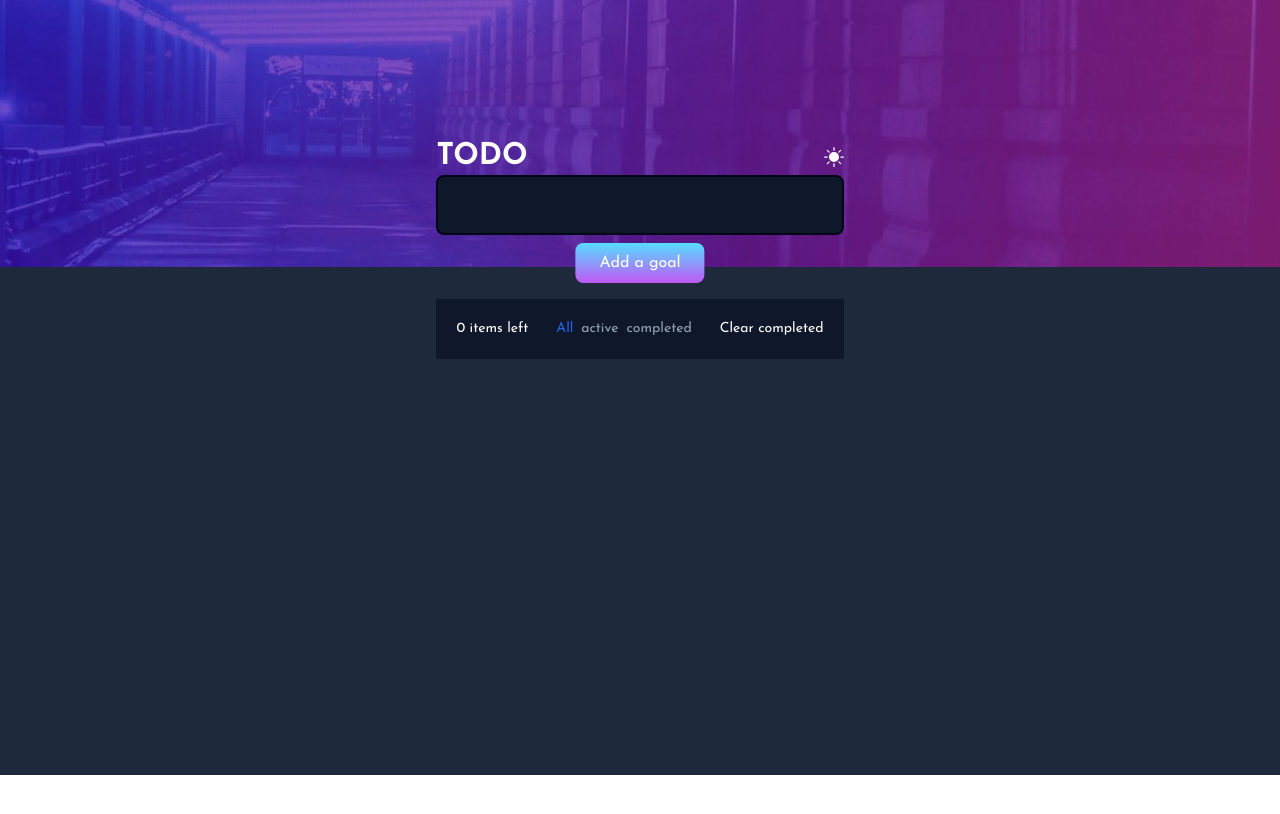
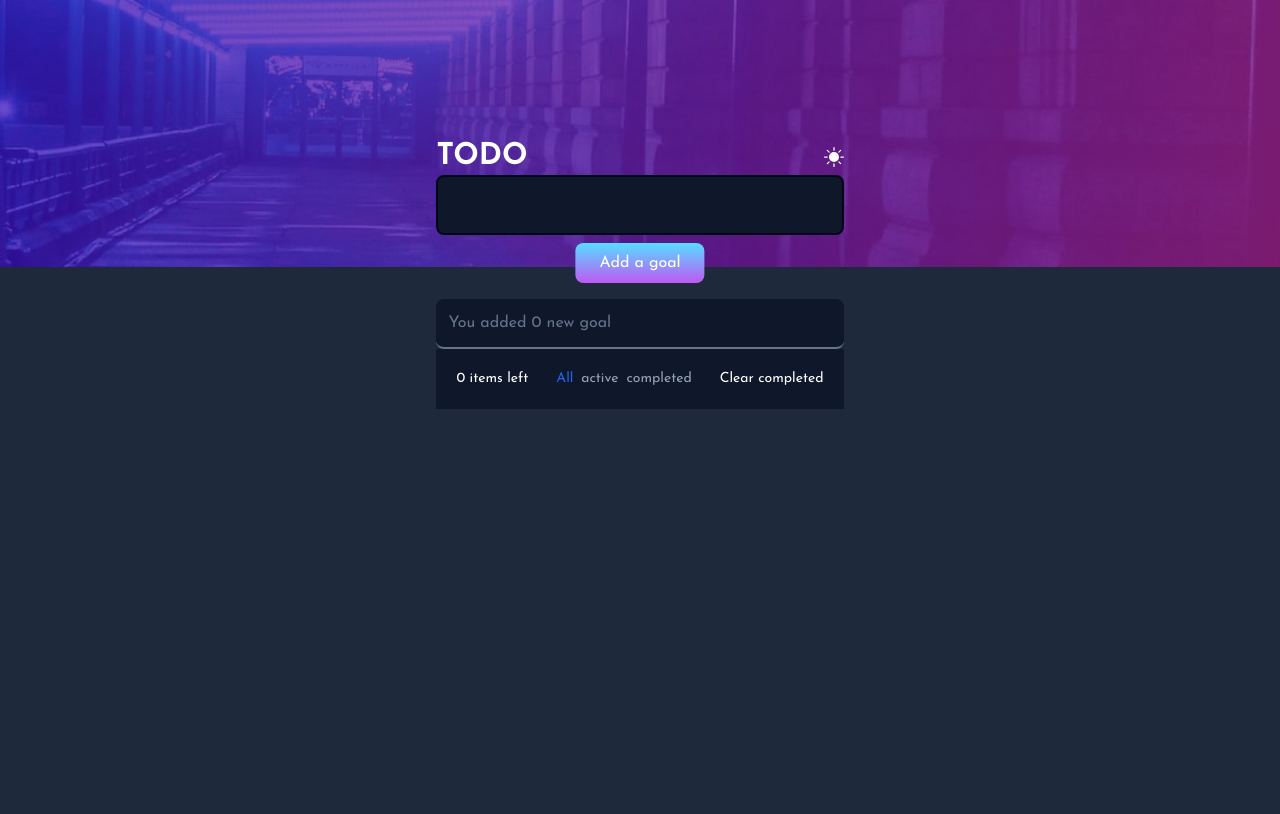
Before and after one commit to WilsonTomisin/todo-app-challenge, a React (Create React App) app: page / in a window 1280 px wide. Shown: the top 814 px of the page. Built offline with nearby package versions, Linux system fonts and the light colour scheme.

Commit message:
styled the disabled check box and text

```diff
--- a/src/components/Todo.jsx
+++ b/src/components/Todo.jsx
@@ -14,13 +14,13 @@ export const Todo = ({islight, setLight}) => {
     const stateReducer =(state ,action)=>{
         if (action.type == 'add') {
             const Newgoal = action.payload
-            // console.log(`new goal added: ${Newgoal.text}`);
+            console.log(`new goal added: ${Newgoal.text}`);
             return {
                 ...state,
                 todo:[...state.todo, Newgoal]
             }
         } else if( action.type == 'remove'){
-            // console.log('removed todo item.')
+            console.log('removed todo item.')
             return{
                 todo: state.todo.filter((item)=> item.id !== action.payload)
             }
@@ -28,7 +28,7 @@ export const Todo = ({islight, setLight}) => {
         } else if (action.type == 'checked') {
             return{
                 ...state,
-                todo: state.todo.map((item , index)=>(
+                todo: state.todo.map((item)=>(
                     item.id == action.payload ? { ...item, disabled : true} : item
                 ))
             }
@@ -42,7 +42,7 @@ export const Todo = ({islight, setLight}) => {
     const [activeGoals , setActiveGoals] = useState([])
     const inputRef = useRef(null)
 
-    let updatedGoal;
+
 
 
 
@@ -76,14 +76,14 @@ export const Todo = ({islight, setLight}) => {
                 inputRef.current.focus()
                 setTodo('')
                 if (todo.length > 3) {
-                    updatedGoal ={ id: Date.now() ,text: todo ,completed : false}
+                    const updatedGoal ={ id: Date.now() ,text: todo ,completed : false}
                     dispatch({type: 'add', payload: updatedGoal})
                 }
                 // console.log(todo)
 
             }}>Add a goal </button>
             {<Routes>
-               <Route path='/' element={<Todolist list={state} dispatch={dispatch}  setcompletedGoals={setcompletedGoals}  setActiveGoals={ setActiveGoals} updatedGoal={updatedGoal} />} />
+               <Route path='/' element={<Todolist list={state} dispatch={dispatch}  setcompletedGoals={setcompletedGoals}  setActiveGoals={ setActiveGoals}  />} />
                <Route path='/active' element={<Activegoals list={state} completedGoals={ completedGoals} activeGoals = { activeGoals}/>}/>
                <Route path='/completed' element={<Completedgoals setcompletedGoals={setcompletedGoals} completedGoals={completedGoals}/>}/>
 
--- a/src/components/Todolist.jsx
+++ b/src/components/Todolist.jsx
@@ -1,32 +1,18 @@
 import React from 'react';
-import { useState } from 'react';
 import '../styles/todolist.css'
-import { Completedgoals } from './Completedgoals';
+
 
 export const Todolist = ({ list, dispatch, setcompletedGoals }) => {
-    const [isChecked, setIsChecked] = useState(false)
-    // const [ newA, setNewA] = useState()
     const newArr = [ ...list.todo]
-
-
-    // React.useEffect(()=>{
-    //     console.log(newArr)
-    // },[newArr])
-
-    // const handleItemClick=(itemId)=>{
-    //     setNewArr((preval)=>preval.map((item)=>(
-    //             itemId == item.id ? {...item,disabled: true} : item
-    //         ))
-    //     )
-
-    // }
+    const isPlural = newArr.length > 1 ? 'goals' : 'goal'
 
 return (
-    <div className=' mt-4 bg-slate-900 rounded-lg text-white font-semibold'>
+    <div className=' mt-4 bg-slate-900 rounded-lg text-white font-semibold border-b-2 border-slate-500'>
 
         { newArr.map((item, index)=>{
 
-            const acheived = item.disabled == true ? 'text-overline':' ' ;
+            const acheived = item.disabled == true ? 'achieved':'' ;
+            const disabledCheckbox = item.disabled === true ? 'checked' :''
             return(
                 <div key={index} className={` goal px-2 border-b-2 border-slate-500 flex items-center justify-between`} disabled={item.disabled}>
                     <label className="custom-checkbox" >
@@ -39,9 +25,9 @@ return (
                                 ]
                             })
                             dispatch({type : 'checked' , payload : item.id})
-                            // handleItemClick(item.id)
-                        }} disabled={item.disabled} />
-                         <span className="checkmark"></span>
+
+                        }} disabled={item.disabled} className= {`${disabledCheckbox}`} />
+                         <span className={`checkmark ${disabledCheckbox}`}></span>
                     </label>
                     <span className={` w-full p-8 ${acheived} `}  >
                         {item.text}
@@ -53,6 +39,7 @@ return (
                 </div>
             )
         })}
+        <div className=' text-slate-500 p-3 font-normal'>You added { newArr.length} new {isPlural} </div>
 
     </div>
   )
--- a/src/styles/todolist.css
+++ b/src/styles/todolist.css
@@ -10,6 +10,12 @@
     color: transparent;
     cursor: not-allowed;
 }
-.text-overline{
+
+.achieved {
+    color: gray;
     text-decoration: line-through;
+
 }
+.checked{
+    opacity: 0.3;
+}
```
